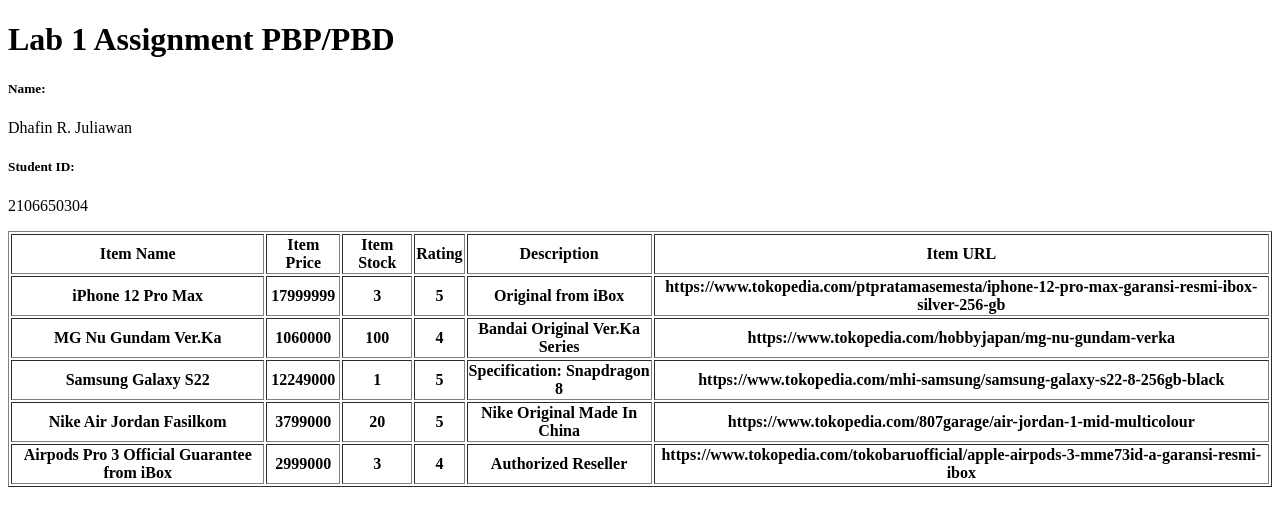
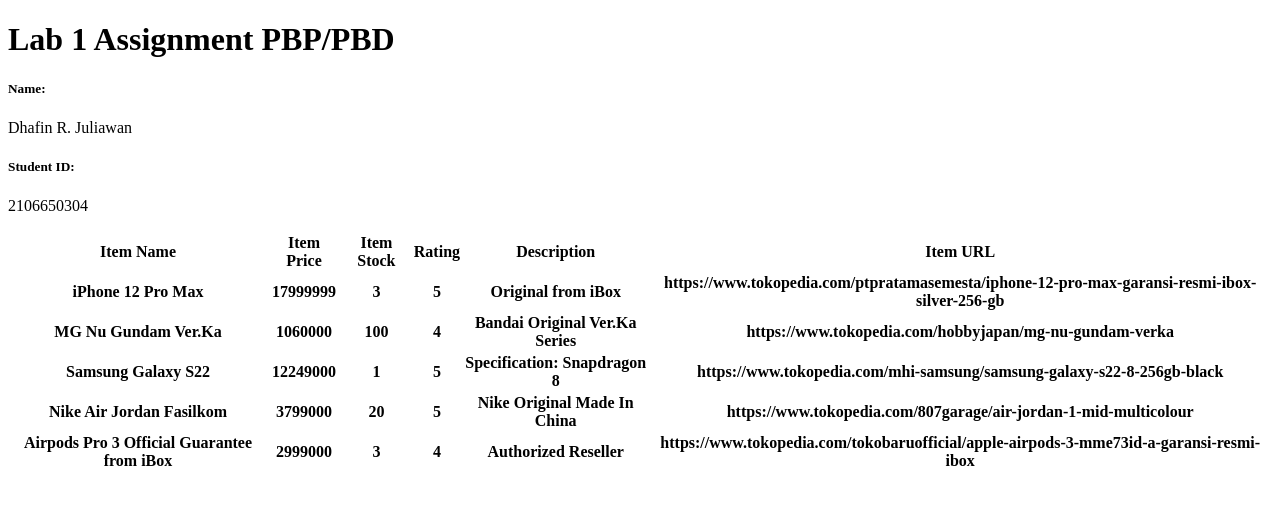
Before and after one commit to dhafinn/tugas-pbp-django, a Django app: page /katalog/ in a window 1280 px wide. Shown: the top 526 px of the page. Run offline with Django 4.2, Linux system fonts and the light colour scheme; data comes from the database, SQL or seed files in the repository; lists and menus that the app fills with data are empty.

Commit message:
Removing table border in html

```diff
--- a/katalog/templates/katalog.html
+++ b/katalog/templates/katalog.html
@@ -10,7 +10,7 @@
   <h5>Student ID: </h5>
   <p>{{student_id}}</p>
 
-  <table border="1" style="width:100%">
+  <table>
     <tr>
       <th>Item Name</th>
       <th>Item Price</th>
```
